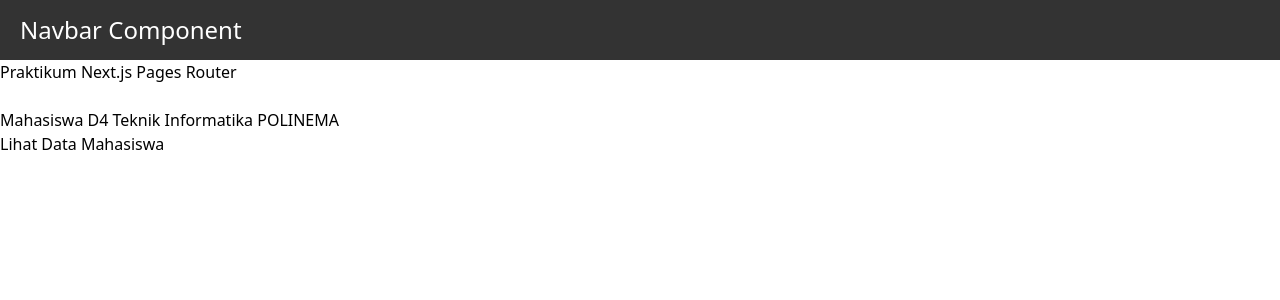
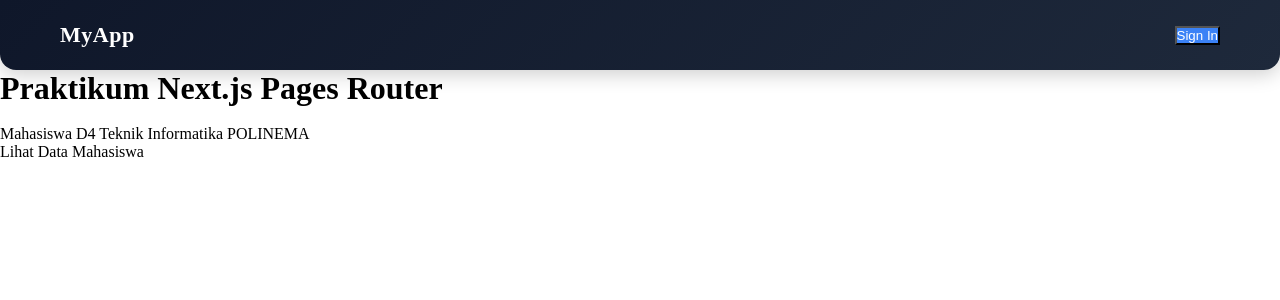
Before and after one commit to sakanabil/PemrogramanFramework, a Next.js app in the folder Week02/link-navigation/: page / in a window 1280 px wide. Shown: the top 300 px of the page. Built offline with nearby package versions, Linux system fonts and the light colour scheme; no server answers.

Commit message:
add: Jobsheet 14 (done)

```diff
--- a/Week02/link-navigation/package.json
+++ b/Week02/link-navigation/package.json
@@ -16,6 +16,7 @@
     "eslint-config-next": "16.1.6",
     "firebase": "^12.10.0",
     "next": "16.1.6",
+    "next-auth": "^4.24.13",
     "react": "19.2.4",
     "react-dom": "19.2.4",
     "swr": "^2.4.1",
--- a/Week02/link-navigation/src/components/layouts/navbar/index.tsx
+++ b/Week02/link-navigation/src/components/layouts/navbar/index.tsx
@@ -1,9 +1,33 @@
 import styles from "./navbar.module.css";
+import { signIn, signOut, useSession } from "next-auth/react";
+
 const Navbar = () => {
+  const { data }: any = useSession();
   return (
     <div className={styles.navbar}>
-      <div className="big">
-        <h1>Navbar Component </h1>
+      <div className={styles.navbar__brand}>MyApp</div>
+
+      <div className={styles.navbar__right}>
+        {data ? (
+          <>
+            <div className={styles.navbar__user}>
+              Welcome, {data.user?.fullname}
+            </div>
+            <button
+              className={`${styles.navbar_button} ${styles["navbar__button--danger"]}`}
+              onClick={() => signOut()}
+            >
+              Sign Out
+            </button>
+          </>
+        ) : (
+          <button
+            className={`${styles.navbar_button} ${styles["navbar__button--primary"]}`}
+            onClick={() => signIn()}
+          >
+            Sign In
+          </button>
+        )}
       </div>
     </div>
   );
--- a/Week02/link-navigation/src/components/layouts/navbar/navbar.module.css
+++ b/Week02/link-navigation/src/components/layouts/navbar/navbar.module.css
@@ -1,9 +1,84 @@
 .navbar {
   width: 100%;
-  height: 60px;
-  background-color: #333;
-  color: white;
+  height: 70px;
+  padding: 0 60px;
+
   display: flex;
   align-items: center;
-  padding: 0 20px;
+  justify-content: space-between;
+
+  background: linear-gradient(135deg, #0f172a, #1e293b);
+  color: #ffffff;
+
+  box-shadow: 0 4px 20px rgba(0, 0, 0, 0.2);
+  border-bottom-left-radius: 16px;
+  border-bottom-right-radius: 16px;
 }
+
+/* Logo / Brand */
+.navbar__brand {
+  font-size: 22px;
+  font-weight: 700;
+  letter-spacing: 0.5px;
+}
+
+/* Right Section */
+.navbar__right {
+  display: flex;
+  align-items: center;
+  gap: 32px;
+}
+
+/* Welcome text */
+.navbar__user {
+  font-size: 16px;
+  font-weight: 500;
+  opacity: 0.9;
+}
+
+/* Button */
+.navbar__button {
+  padding: 8px 18px;
+  border-radius: 999px;
+  border: none;
+  cursor: pointer;
+  font-weight: 600;
+  transition: all 0.3s ease;
+}
+
+/* Sign In */
+.navbar__button--primary {
+  background-color: #3b82f6;
+  color: white;
+}
+
+.navbar__button--primary:hover {
+  background-color: #2563eb;
+  transform: translateY(-2px);
+}
+
+/* Sign Out */
+.navbar__button--danger {
+  background-color: #ef4444;
+  color: white;
+}
+
+.navbar__button--danger:hover {
+  background-color: #dc2626;
+  transform: translateY(-2px);
+}
+
+/* Responsive */
+@media (max-width: 768px) {
+  .navbar {
+    padding: 0 20px;
+  }
+
+  .navbar__brand {
+    font-size: 18px;
+  }
+
+  .navbar__user {
+    display: none;
+  }
+}
--- a/Week02/link-navigation/src/middleware.ts
+++ b/Week02/link-navigation/src/middleware.ts
@@ -1,17 +1,22 @@
+import { getToken } from "next-auth/jwt";
 import { NextResponse } from "next/server";
 import type { NextRequest } from "next/server";
 
-export function middleware(request: NextRequest) {
-  const isLogin = false;
-  if (isLogin) {
+export async function middleware(request: NextRequest) {
+  const token = await getToken({
+    req: request,
+    secret: process.env.NEXTAUTH_SECRET,
+  });
+
+  if (token) {
     return NextResponse.next();
   } else {
-    return NextResponse.redirect(new URL("/auth/login", request.url));
+    return NextResponse.redirect(new URL("/", request.url));
   }
   //   return NextResponse.redirect(new URL("/", request.url));
   //   return NextResponse.next();
 }
 
 export const config = {
-  matcher: ["/produk", "/about"],
+  matcher: ["/produk", "/about", "/profil"],
 };
--- a/Week02/link-navigation/src/pages/_app.tsx
+++ b/Week02/link-navigation/src/pages/_app.tsx
@@ -1,12 +1,18 @@
-import Appshell from "@/components/layouts/Appshell";
+import "@/styles/globals.css";
+import AppShell from "@/components/layouts/Appshell";
 import Navbar from "@/components/layouts/navbar";
-import "@/styles/globals.css";
 import type { AppProps } from "next/app";
+import { SessionProvider } from "next-auth/react";
 
-export default function App({ Component, pageProps }: AppProps) {
+export default function App({
+  Component,
+  pageProps: { session, ...pageProps },
+}: AppProps) {
   return (
-    <Appshell>
-      <Component {...pageProps} />
-    </Appshell>
+    <SessionProvider session={pageProps.session}>
+      <AppShell>
+        <Component {...pageProps} />
+      </AppShell>
+    </SessionProvider>
   );
 }
--- a/Week02/link-navigation/src/pages/profil/index.tsx
+++ b/Week02/link-navigation/src/pages/profil/index.tsx
@@ -1,5 +1,13 @@
-const ProfilPage = () => {
-  return <div>Profil Page</div>;
+import { useSession } from "next-auth/react";
+
+const HalamanProfil = () => {
+  const { data }: any = useSession();
+  return (
+    <div>
+      <h1>Halaman Profil</h1>
+      <h1>Selamat datang, {data?.user?.fullname}</h1>
+    </div>
+  );
 };
 
-export default ProfilPage;
+export default HalamanProfil;
```
Also changed, not shown: Week02/link-navigation/src/Middleware/withAuth.ts (added, +29 -0 lines), Week02/link-navigation/src/pages/api/auth/[...nextauth].ts (added, +53 -0 lines), Week02/link-navigation/src/styles/globals.css (+0 -112 lines), 1 other file (tests, documents, lock files or other folders).
